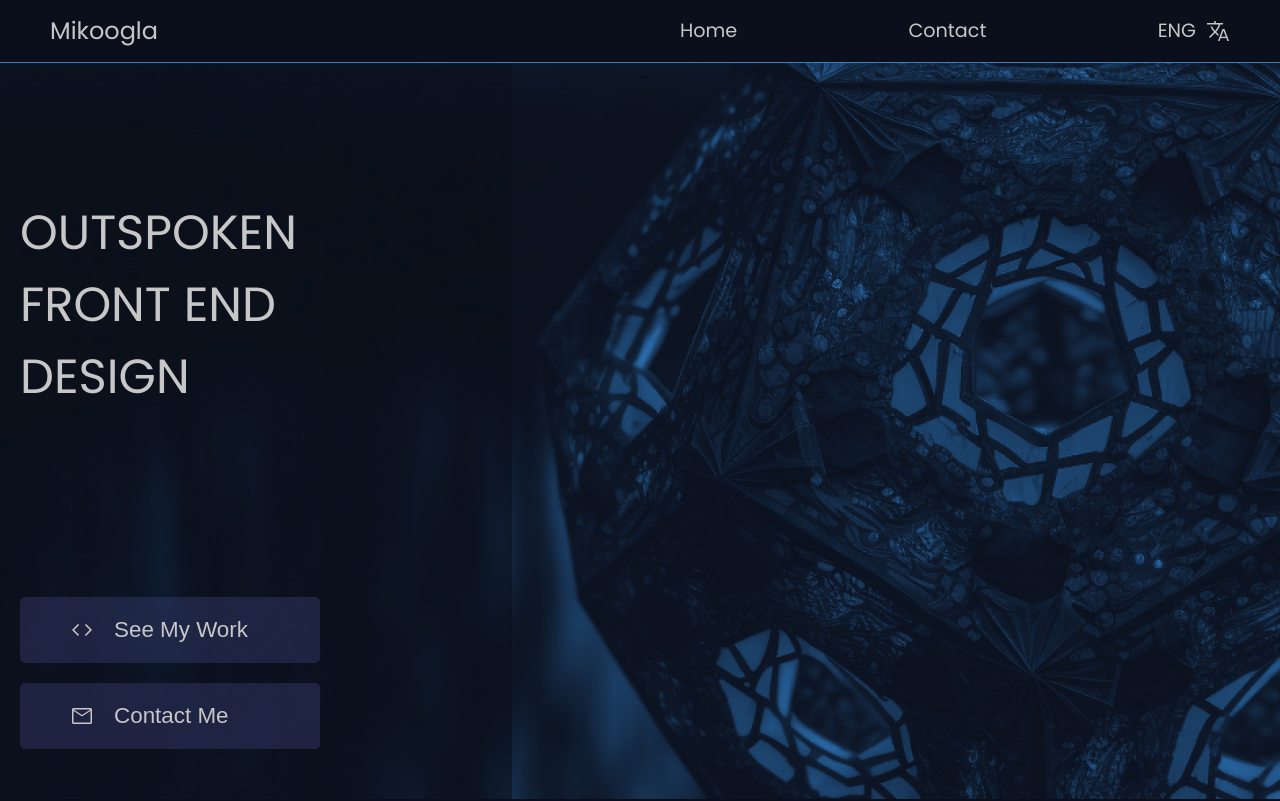
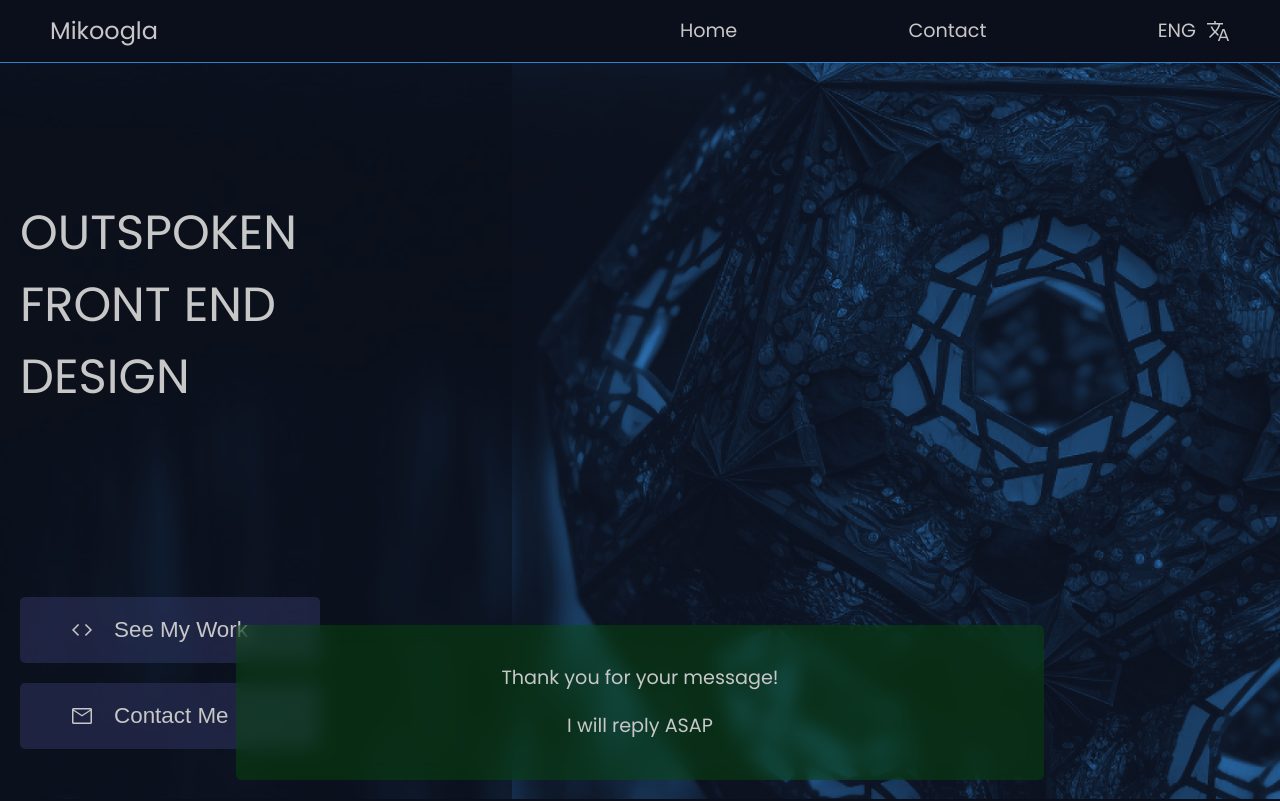
Before and after one commit to mikoogla/vue-portfolio, a Vue app: page / in a window 1280 px wide. Shown: the top 801 px of the page. Built offline with nearby package versions, Linux system fonts and the light colour scheme.

Commit message:
submit message

```diff
--- a/src/components/Home/ContactSection.vue
+++ b/src/components/Home/ContactSection.vue
@@ -37,6 +37,10 @@ import Button from "../../UI/Button.vue";
         </div>
       </form>
     </Card>
+    <div class="success">
+      <p>Thank you for your message!</p>
+      <p>I will reply ASAP</p>
+    </div>
   </div>
 </template>
 
@@ -86,7 +90,9 @@ textarea {
   height: 6rem;
 }
 input:focus,
-input:active {
+input:active,
+textarea:focus,
+textarea:active {
   outline: 1px solid var(--color-accent-2);
 }
 h1 {
@@ -138,6 +144,16 @@ h1 {
   gap: 50px;
 }
 
+.success {
+  position: fixed;
+  bottom: 20px;
+  background-color: rgba(6, 85, 6, 0.404);
+  padding: 20px;
+  width: 60%;
+  text-align: center;
+  border-radius: 5px;
+  backdrop-filter: blur(10px);
+}
 @media (max-width: 768px) {
   .card {
     width: 100%;
```
